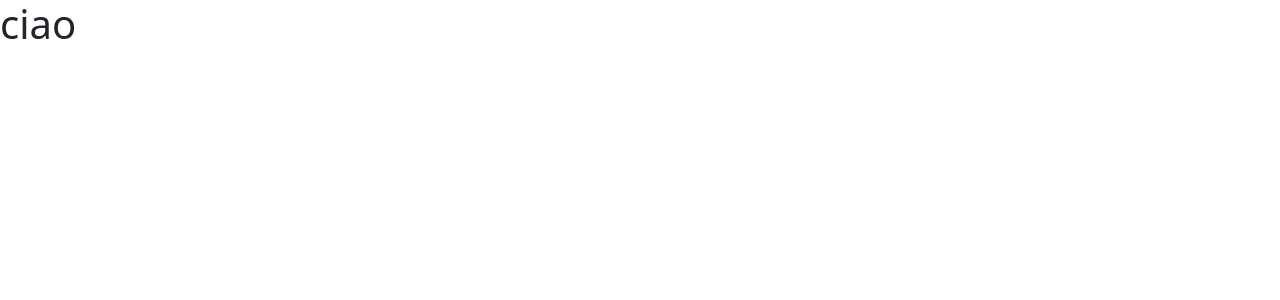
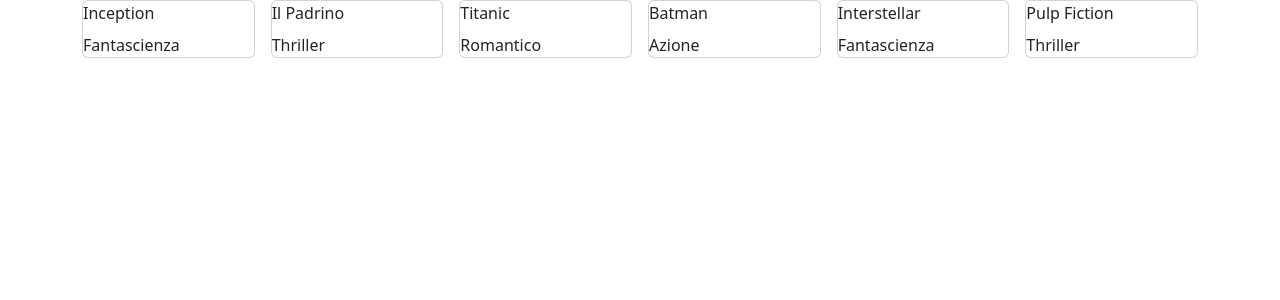
Before and after one commit to lucioacri/react-movie-filter, a React (Vite) app: page / in a window 1280 px wide. Shown: the top 300 px of the page. Built offline with nearby package versions, Linux system fonts and the light colour scheme.

Commit message:
add cards

```diff
--- a/src/App.jsx
+++ b/src/App.jsx
@@ -1,9 +1,29 @@
 import { useState } from "react";
 
 function App() {
+  const filmsArray = [
+    { title: "Inception", genre: "Fantascienza" },
+    { title: "Il Padrino", genre: "Thriller" },
+    { title: "Titanic", genre: "Romantico" },
+    { title: "Batman", genre: "Azione" },
+    { title: "Interstellar", genre: "Fantascienza" },
+    { title: "Pulp Fiction", genre: "Thriller" },
+  ];
+
   return (
     <main>
-      <h1>ciao</h1>
+      <div className="container">
+        <div className="row g-3">
+          {filmsArray.map((film) => (
+            <div className="col">
+              <div className="card">
+                <div className="card-title">{film.title}</div>
+                <div className="card-content">{film.genre}</div>
+              </div>
+            </div>
+          ))}
+        </div>
+      </div>
     </main>
   );
 }
```
